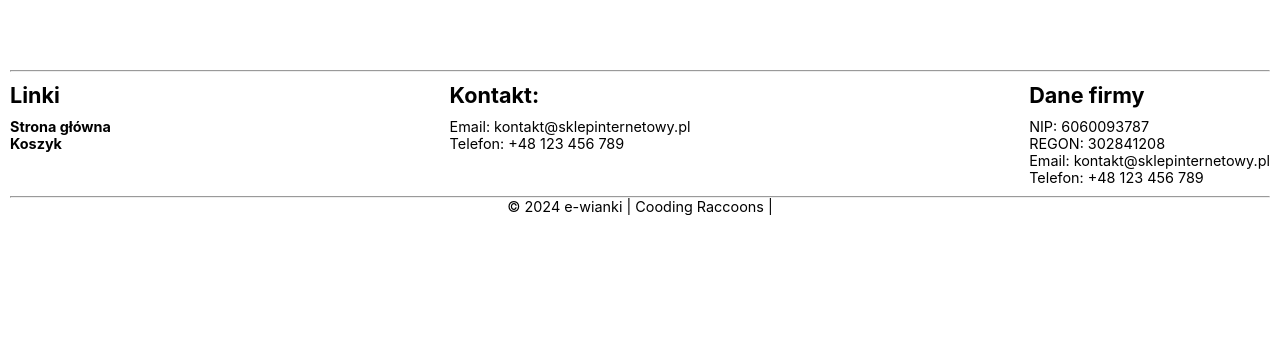
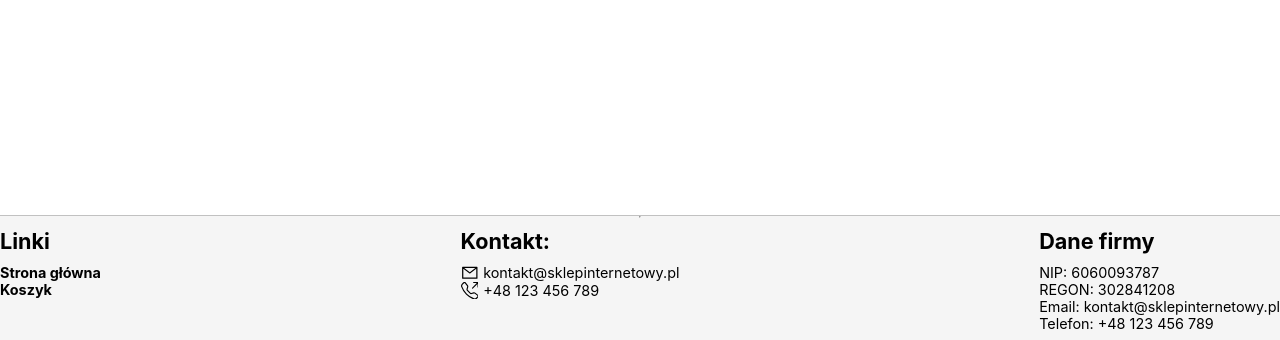
Before and after one commit to MichalMotyka/SUMA-SKLEP, a React (Create React App) app in the folder suma-fe/: page / in a window 1280 px wide. Shown: the part 585-925 px from the top of the page. Before the commit the page ends 800 px from the top, so only its background shows below. Built offline with nearby package versions, Linux system fonts and the light colour scheme; no server answers.

Commit message:
footer revisualisation, changed to product card visuals

```diff
--- a/suma-fe/src/App.js
+++ b/suma-fe/src/App.js
@@ -11,8 +11,8 @@ function App () {
       <div className='wrapper app-wrapp'>
         <NavMenuCategory />
         <Routing />
-        <Footer />
       </div>
+      <Footer />
     </CategoryProvider>
   )
 }
--- a/suma-fe/src/components/common/footer/Footer.js
+++ b/suma-fe/src/components/common/footer/Footer.js
@@ -1,5 +1,7 @@
 import React from 'react'
 import { Link } from 'react-router-dom'
+import { BsTelephoneOutbound } from 'react-icons/bs'
+import { AiOutlineMail } from 'react-icons/ai'
 import './footer.scss'
 
 function Footer () {
@@ -20,8 +22,16 @@ function Footer () {
         </div>
         <div className='footer-section'>
           <h2 className='footer-title'>Kontakt:</h2>
-          <p>Email: kontakt@sklepinternetowy.pl</p>
-          <p>Telefon: +48 123 456 789</p>
+          <p className='footer-contact'>
+            {' '}
+            <AiOutlineMail className='footer-icon' />
+            kontakt@sklepinternetowy.pl
+          </p>
+          <p className='footer-contact'>
+            {' '}
+            <BsTelephoneOutbound className='footer-icon' />
+            +48 123 456 789
+          </p>
         </div>
         <div className='footer-section'>
           <h2 className='footer-title'>Dane firmy</h2>
--- a/suma-fe/src/components/common/footer/footer.scss
+++ b/suma-fe/src/components/common/footer/footer.scss
@@ -1,31 +1,57 @@
+.footer{
+
+    display: flex;
+    flex-direction: column;
+    justify-content: center;
+    align-items: center;
+    // box-shadow: 0px -2px 2px rgba(0, 0, 0, 0.295);
+    border-top: 1px solid rgba(0, 0, 0, 0.212);
+
+    background-color: whitesmoke;
+}
+
+
 .footer-content {
+    width: 1280px;
+
     display: flex;
     align-items: flex-start;
     justify-content: space-between;
     margin: 10px 0px;
-    .footer-section{
+
+    .footer-section {
+
+        .footer-icon{
+            font-size: 1.1rem;
+            margin-right: 5px;
+        }
+        .footer-contact {
+            display: flex;
+            align-items: center;
+            justify-content: flex-start;
+        }
         ul {
             list-style: none;
             li {
-                a{
+                a {
                     color: black;
                     font-weight: bold;
                     transition: color .3s;
-                &:hover{
-                    color: rgb(46, 158, 46) ;
 
-                }
+                    &:hover {
+                        color: rgb(46, 158, 46);
+                    }
                 }
             }
         }
 
-        h2{
+        h2 {
             margin-bottom: 10px;
         }
     }
 }
 
-.footer-bottom{
+.footer-bottom {
     display: flex;
     align-items: center;
     justify-content: center;
--- a/suma-fe/src/components/common/nav/topnav/TopNav.js
+++ b/suma-fe/src/components/common/nav/topnav/TopNav.js
@@ -3,7 +3,7 @@ import Search from '../../search/search/Search'
 import ShopLogo from '../images/shoplogo.webp'
 import { MdAddShoppingCart } from 'react-icons/md'
 import { BsTelephoneOutbound } from 'react-icons/bs'
-import { AiOutlineMail } from "react-icons/ai";
+import { AiOutlineMail } from 'react-icons/ai'
 
 import './topnav.scss'
 
@@ -18,7 +18,7 @@ function TopNav () {
           <BsTelephoneOutbound className='contact-icon' /> 123 456 789
         </span>
         <span className='contact-email'>
-          <AiOutlineMail   className='contact-icon' /> sklep@ewianki.pl
+          <AiOutlineMail className='contact-icon' /> sklep@ewianki.pl
         </span>
       </div>
       <Search />
--- a/suma-fe/src/components/data/products/card/Card.js
+++ b/suma-fe/src/components/data/products/card/Card.js
@@ -82,8 +82,12 @@ function Card () {
           <ul className='product-properties'>
             {productDetails.properties.map(properties => (
               <li className='product-properties-item'>
-                <span className='product-prop-span'> {properties.name}</span> -{' '}
-                <span> {properties.value}</span>
+                <span className='product-prop-span'>
+                  {' '}
+                  {properties.name.charAt(0).toUpperCase() +
+                    properties.name.slice(1)}
+                </span>{' '}
+                - <span> {properties.value}</span>
               </li>
             ))}
           </ul>
--- a/suma-fe/src/components/data/products/card/card.scss
+++ b/suma-fe/src/components/data/products/card/card.scss
@@ -20,6 +20,7 @@
     align-items: center;
     justify-content: space-between;
     padding: 10px 0 25px 0;
+    flex-wrap: wrap;
 
     .prod-info {
         display: flex;
@@ -45,7 +46,7 @@
         }
 
         .prod-name {
-            font-size: 2rem;
+            font-size: 1.8rem;
         }
 
         .prod-price {
@@ -113,7 +114,11 @@
         flex-direction: column;
         align-items: center;
         justify-content: center;
+        width: 150px;
+        height: 600px;
         gap: 10px 0;
+        overflow-y: auto;
+
         .prod-side-img {
             border-radius: 8px;
             box-shadow: 2px 2px 3px rgba(0, 0, 0, 0.486);
@@ -121,6 +126,10 @@
             height: 140px;
             object-fit: cover;
             cursor: pointer;
+            transition: box-shadow .4s;
+            &:hover{
+                box-shadow: 2px 2px 3px rgba(0, 0, 0, 0.89);
+            }
         }
     }
 }
--- a/suma-fe/src/components/data/products/productsdata.scss
+++ b/suma-fe/src/components/data/products/productsdata.scss
@@ -60,14 +60,13 @@
             transition: box-shadow .4s;
             &:hover{
                 box-shadow: 1px 1px 3px rgba(0, 0, 0, 0.623);
-
             }
 
             .product-info-icon{
                 position: absolute;
                 margin: 5px;
                 right:  0;
-                color: rgba(0, 0, 0, 0.479);
+                color: rgba(0, 0, 0, 0.555);
                 text-decoration: none;
                 font-size: 1.5rem;
             }
--- a/suma-fe/src/index.css
+++ b/suma-fe/src/index.css
@@ -12,7 +12,6 @@ body {
   -moz-osx-font-smoothing: grayscale;
   overflow-y: scroll;
   font-size: 0.9rem;
-
 }
 
 .section-title{
@@ -38,5 +37,6 @@ footer {
 
 
 .hr-line {
-  border: 1px solid rgba(0, 0, 0, 0.205);
+
+  border: 1px solid rgba(2, 168, 2, 0.233);
 }
```
